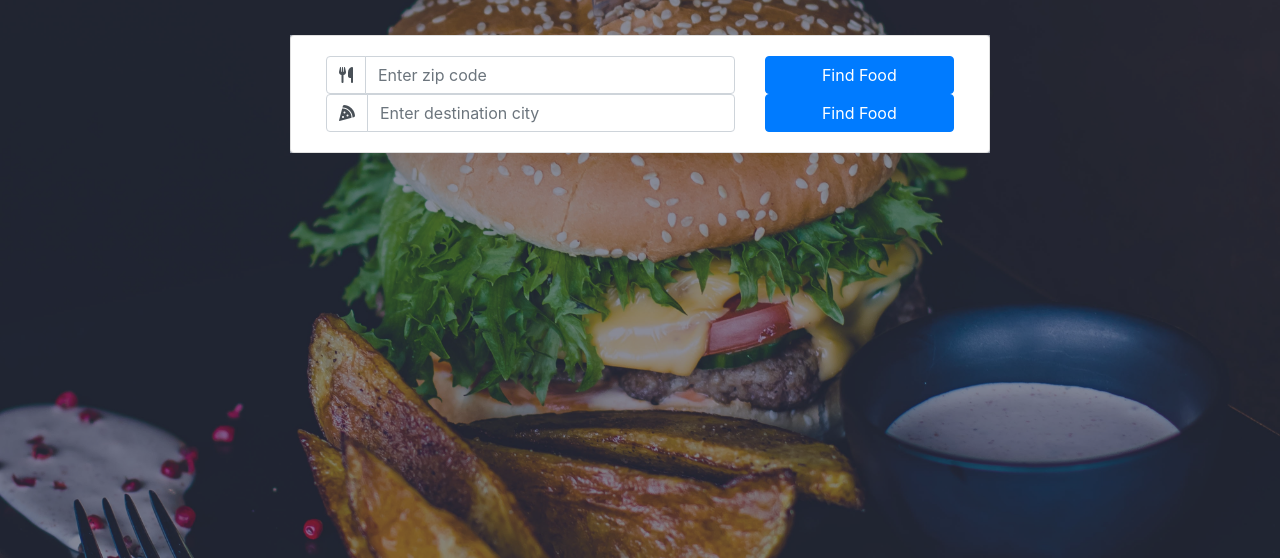
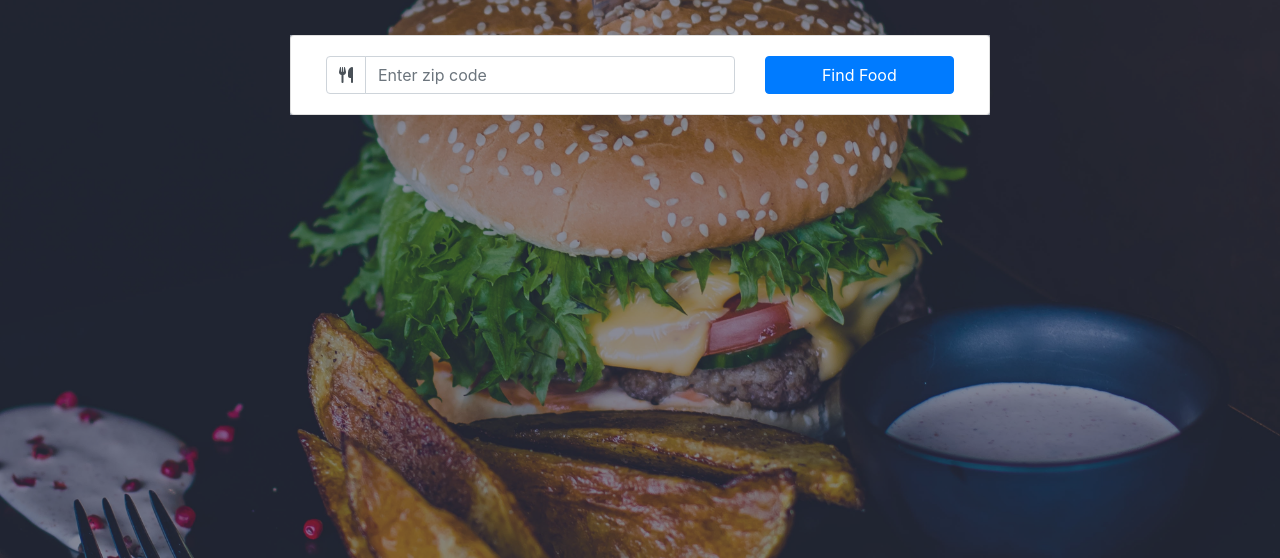
Before and after one commit to Joelynn94/food-craving-search, a plain HTML site: page index.html in a window 1280 px wide. Shown: the part 239-797 px from the top of the page. Drawn offline with nearby package versions, Linux system fonts and the light colour scheme.

Commit message:
took out second city search bar

```diff
--- a/index.html
+++ b/index.html
@@ -47,22 +47,7 @@
                                 <button type="submit" id="searchBtn" class="btn btn-primary btn-full-width">Find Food</button>
                             </div>
                         </form>
-                        <form class="form-inline align-items-center">
 
-                            <div class="col-md-8">
-                                <div class="input-group md-2">
-                                    <div class="input-group-prepend">
-                                        <span class="input-group-text" id="basic-addon1"><i class="fas fa-pizza-slice"></i></span>
-                                    </div>
-                                    <input type="text" id="city" class="form-control" placeholder="Enter destination city" aria-label="Enter zip code">
-                                </div>
-                            </div>
-                        </br>
-
-                            <div class="col">
-                                <button type="submit" id="searchBtn" class="btn btn-primary btn-full-width">Find Food</button>
-                            </div>
-                        </form>
                     </div>
                 </div>
                 <!-- End row -->
```
